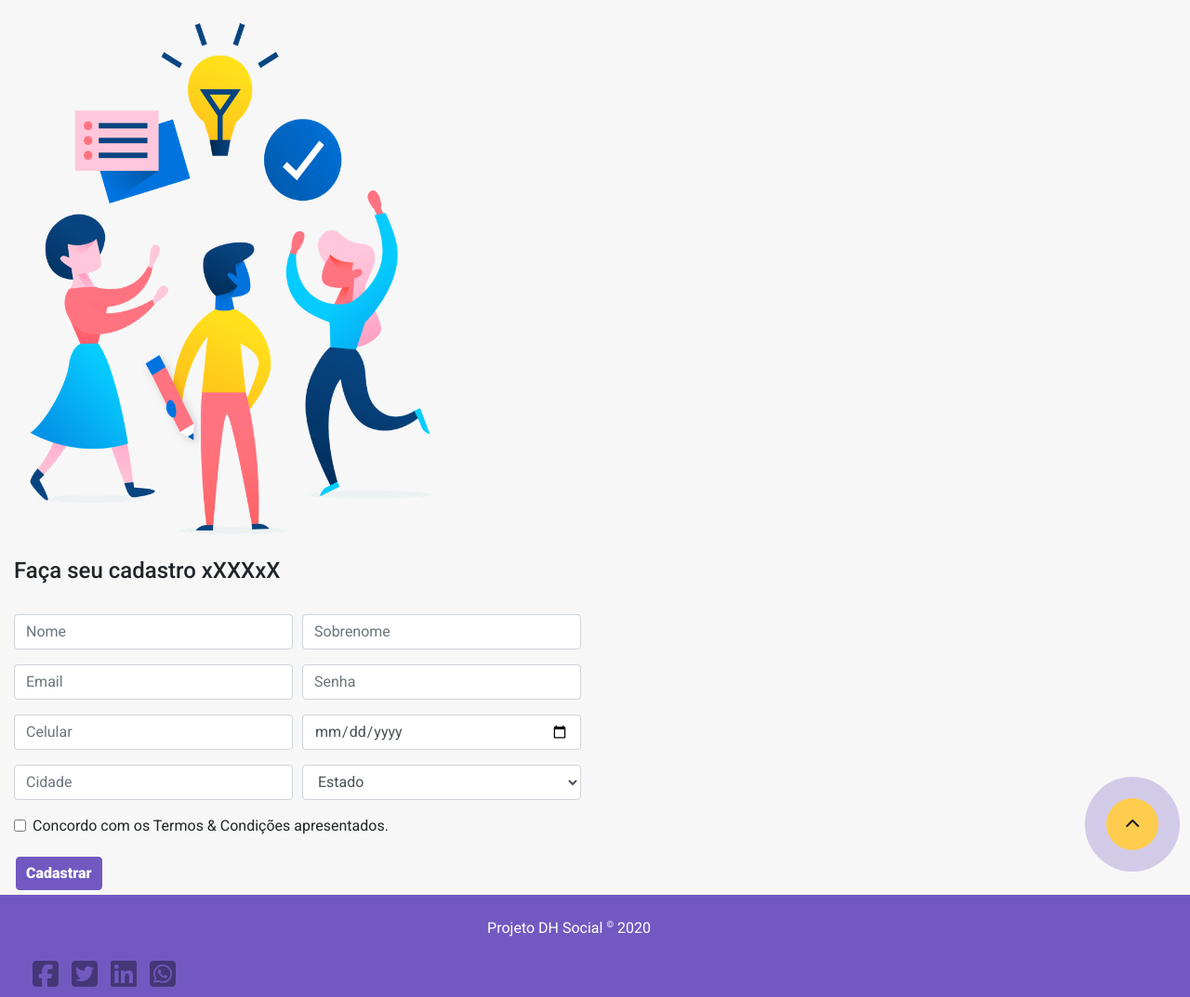
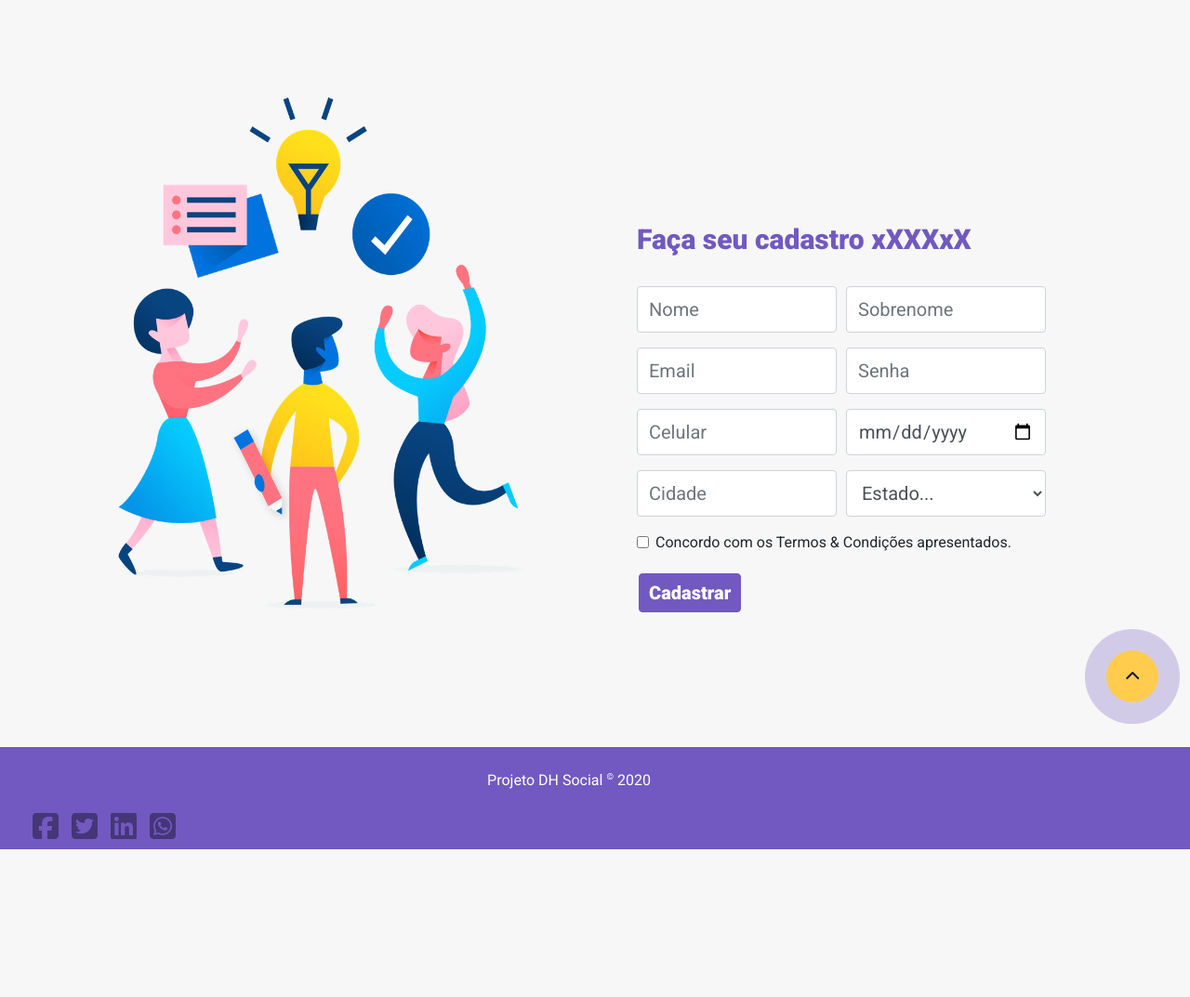
Before and after one commit to projetodhsocial/redesocial-projetodh, a PHP site: page /cadastro.php in a window 1280 px wide. Shown: the part 76-1149 px from the top of the page at 93% size. After the commit the page ends 990 px from the top, so only its background shows below. Run offline with PHP 8.4, Linux system fonts and the light colour scheme; some libraries are stand-ins or nearby versions.

Commit message:
ajustes na tela de cadastro

```diff
--- a/assets/css/style.css
+++ b/assets/css/style.css
@@ -6,6 +6,7 @@
 }
 body {
     font-family: 'Roboto', sans-serif;
+    background-color: #f7f7f7;
 }
 /* barra de menu principal */
 .navbar-default{
@@ -28,6 +29,11 @@ body {
     color: #fff;
     text-transform: uppercase;
 }
+/* menu toggle, apenas para referencia */
+.navbar-toggler-icon {
+    background-color: #ffcc4d;
+}
+ /* /menu toggle, apenas para referencia */
 
  /* mouse over no item de menu */
  .navbar-default .navbar-nav > li > a:hover,
@@ -112,3 +118,29 @@ body {
         box-shadow: 0 0 0 0 #7159c1fc;
     }
 }
+
+/* fim botao home  */
+
+/* style para tela de cadastro  */
+.section {
+    display: flex;
+    flex-flow: row wrap;
+    justify-content: space-around;
+    margin: 80px;
+
+}
+
+.form-cadastro h4 {
+    font-weight: 900;
+    font-size: 30px;
+    color: #7159c1;
+}
+.form-cadastro{
+    margin-top: 100px;
+    font-size: 16px;
+    padding: 60px;
+}
+.form-control {
+    font-size: 20px;
+    height: 50px;
+}
--- a/assets/css/style_queroajudar.css
+++ b/assets/css/style_queroajudar.css
@@ -1,17 +1,3 @@
-* {
-    margin: 0;
-    padding: 0;
-    box-sizing: border-box;
-    scroll-behavior: smooth;
-
-}
-
-
-body {
-    font-family: 'Roboto', sans-serif;
-    background-color: #f7f7f7;
-}
-
 main {
     margin: 80px;
 }
@@ -37,7 +23,7 @@ main {
     background-color: #7159c1;
     padding: 5px 10px 5px 10px;
     font-weight: 900;
-    font-size: 16px;
+    font-size: 20px;
     color: #fff;
     margin: 5px 2px;
     border: 1px solid #7159c1;
--- a/cadastro.php
+++ b/cadastro.php
@@ -5,44 +5,70 @@
 
 <body>
 
-        <section>
+        <section class="section">
             <!-- <p>A colaboração gera o progresso de todos, por isso vamos nos conectar e ajudar quem precisa.</p> -->
             <img src="./assets/img/foto-conexao-projetodh.png" width="500" height="600px">
-            <form class="col-md-6">
+            <form class="col-md-6 form-cadastro">
                 <h4>Faça seu cadastro xXXXxX </h4>
                 <br>
                 <div class="form-row">
                     <div class="form-group col-md-6">
-                        <input type="text" class="form-control" id="inputName" placeholder="Nome">
+                        <input type="text" class="form-control form-control-cadastro" id="inputName" placeholder="Nome">
                     </div>
                     <div class="form-group col-md-6">
-                        <input type="text" class="form-control" id="inputSurname" placeholder="Sobrenome">
+                        <input type="text" class="form-control form-control-cadastro" id="inputSurname" placeholder="Sobrenome">
                     </div>
                 </div>
                 <div class="form-row">
                     <div class="form-group col-md-6">
-                        <input type="email" class="form-control" id="inputEmail4" placeholder="Email">
+                        <input type="email" class="form-control form-control-cadastro" id="inputEmail4" placeholder="Email">
                     </div>
                     <div class="form-group col-md-6">
-                        <input type="password" class="form-control" id="inputPassword4" placeholder="Senha">
+                        <input type="password" class="form-control form-control-cadastro" id="inputPassword4" placeholder="Senha">
                     </div>
                 </div>
                 <div class="form-row">
                     <div class="form-group col-md-6">
-                        <input type="number" class="form-control" id="inputCelular" placeholder="Celular">
+                        <input type="number" class="form-control form-control-cadastro" id="inputCelular" placeholder="Celular">
                     </div>
                     <div class="form-group col-md-6">
-                        <input type="date" class="form-control" id="inputDataDeNascimento" placeholder="Nascimento">
+                        <input type="date" class="form-control form-control-cadastro" id="inputDataDeNascimento" placeholder="Nascimento">
                     </div>
                 </div>
                 <div class="form-row">
                     <div class="form-group col-md-6">
-                        <input type="text" class="form-control" id="inputcidade" placeholder="Cidade">
+                        <input type="text" class="form-control form-control-cadastro" id="inputcidade" placeholder="Cidade">
                     </div>
                     <div class="form-group col-md-6">
-                        <select id="inputEstado" class="form-control" placeholder="Estado">
-                            <option selected>Estado</option>
-                            <option>...</option>
+                        <select id="inputEstado" class="form-control form-control-cadastro">
+                            <option selected>Estado...</option>
+                            <option>AC</option>
+                            <option>AL</option>
+                            <option>AP</option>
+                            <option>AM</option>
+                            <option>BA</option>
+                            <option>CE</option>
+                            <option>DF</option>
+                            <option>ES</option>
+                            <option>GO</option>
+                            <option>MA</option>
+                            <option>MT</option>
+                            <option>MS</option>
+                            <option>MG</option>
+                            <option>PA</option>
+                            <option>PB</option>
+                            <option>PR</option>
+                            <option>PE</option>
+                            <option>PI</option>
+                            <option>RJ</option>
+                            <option>RN</option>
+                            <option>RS</option>
+                            <option>RO</option>
+                            <option>RR</option>
+                            <option>SC</option>
+                            <option>SP</option>
+                            <option>SE</option>
+                            <option>TO</option>
                         </select>
                     </div>
                 </div>
@@ -54,7 +80,7 @@
                         </label>
                     </div>
                 </div>
-                <button type="submit" class="btn">Cadastrar</button>
+                <button type="submit" class="btn btn-primary">Cadastrar</button>
             </form>
         </section>
 
--- a/inc/head.php
+++ b/inc/head.php
@@ -7,7 +7,7 @@
     <link href="https://fonts.googleapis.com/css?family=Roboto:400,500,900&display=swap" rel="stylesheet">
     <script src="https://kit.fontawesome.com/5204be182d.js" crossorigin="anonymous"></script>
     <link rel="stylesheet" href="./assets/css/bootstrap.min.css">
-    <!-- <link rel="stylesheet" href="./assets/css/style_cadastro.css"> -->
+    <link rel="stylesheet" href="./assets/css/style_cadastro.css">
     <link rel="stylesheet" href="./assets/css/style_queroajudar.css">
     <link rel="stylesheet" href="./assets/css/style.css">
 </head>
--- a/index.php
+++ b/index.php
@@ -72,7 +72,7 @@
         <textarea class="form-control" id="exampleFormControlTextarea1" rows="3"></textarea>
       </div>
     </form>
-    <button type="submit" class="btn btn-primary">Enviar</button>
+    <button type="submit" class="btn btn-primary">Entrar</button>
     </div>
   </section>
 <?php require_once('./inc/footer.php') ?>
```
Also changed, not shown: assets/css/style_cadastro.css (deleted, +0 -60 lines).
